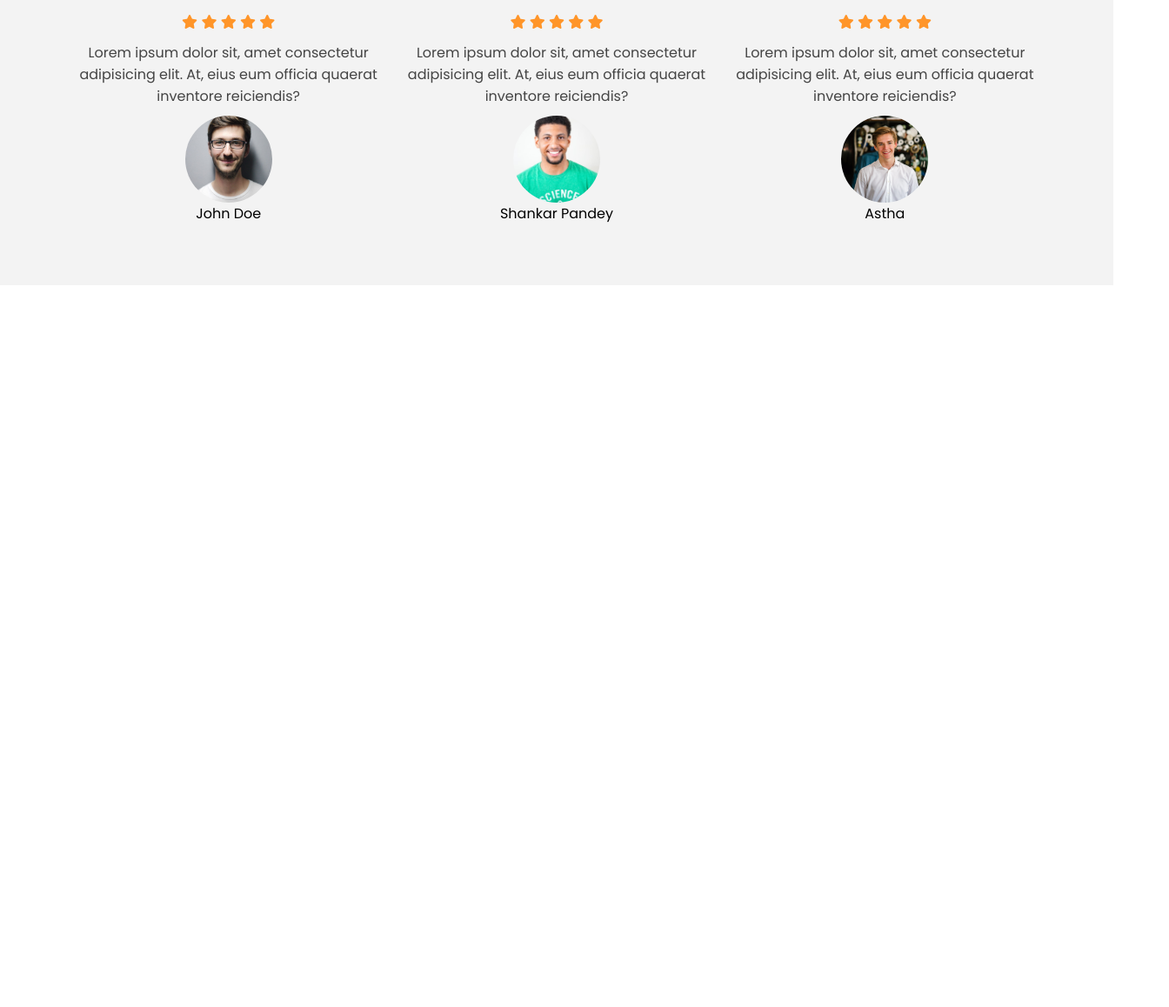
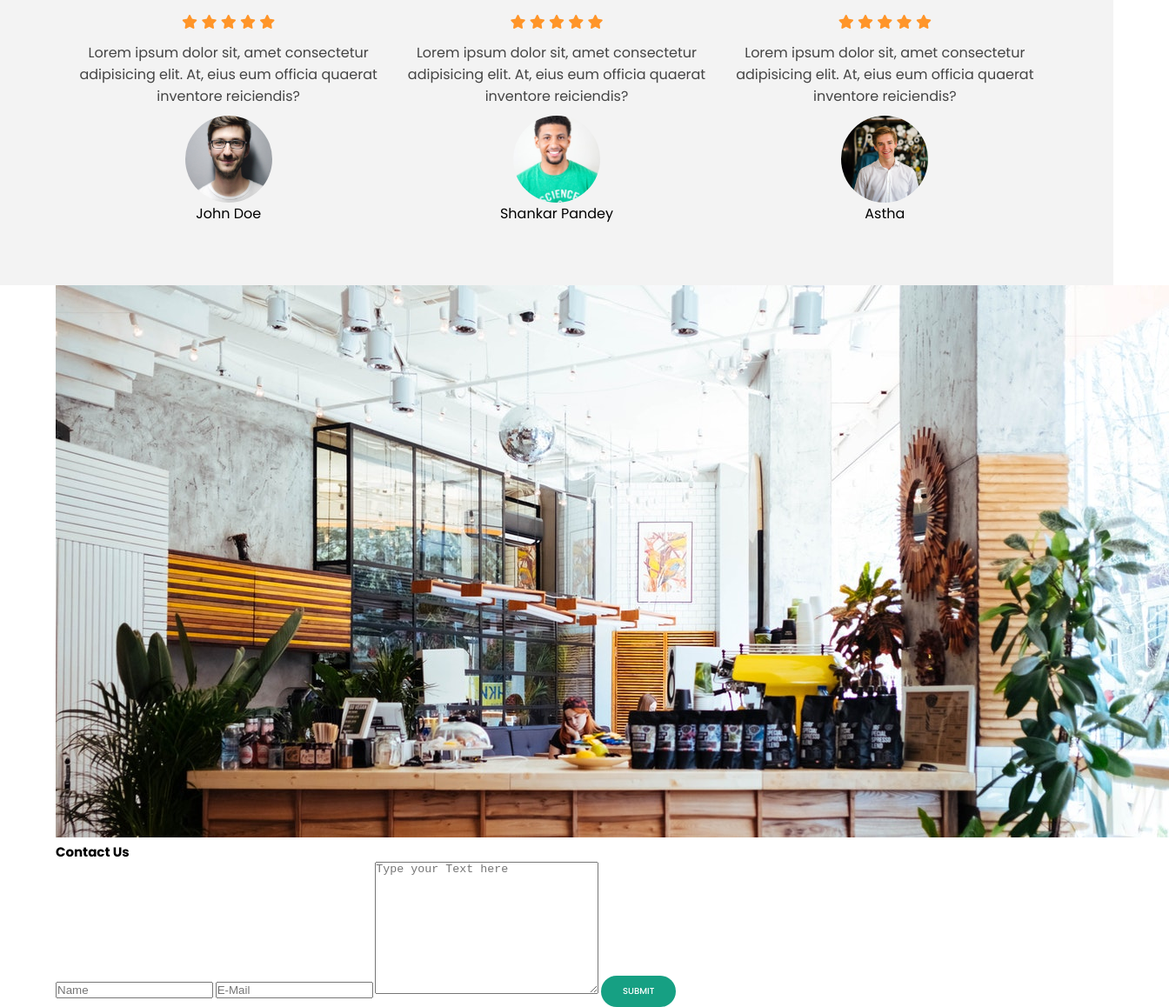
Before and after one commit to shankarpandey7230/FlexProject, a plain HTML site: page index.html in a window 1280 px wide. Shown: the part 3390-4548 px from the top of the page at 87% size, 1344 px wide, since content can reach past the window. Before the commit the page ends 3718 px from the top, so only its background shows below. Drawn offline with Linux system fonts and the light colour scheme.

Commit message:
Html for Contact Us section

```diff
--- a/index.html
+++ b/index.html
@@ -261,5 +261,25 @@
         </div>
       </div>
     </section>
+    <section id="contact">
+      <div class="contact-container container">
+        <div class="contact-image">
+          <img src="./img/restraunt-image.jpg" alt="" />
+        </div>
+        <div class="form-container">
+          <h2>Contact Us</h2>
+          <input type="text" name="" id="" placeholder="Name" />
+          <input type="email" name="" id="" placeholder="E-Mail" />
+          <textarea
+            name=""
+            id=""
+            cols="30"
+            rows="10"
+            placeholder="Type your Text here"
+          ></textarea>
+          <a href="#" class="btn btn-primary">Submit</a>
+        </div>
+      </div>
+    </section>
   </body>
 </html>
```
